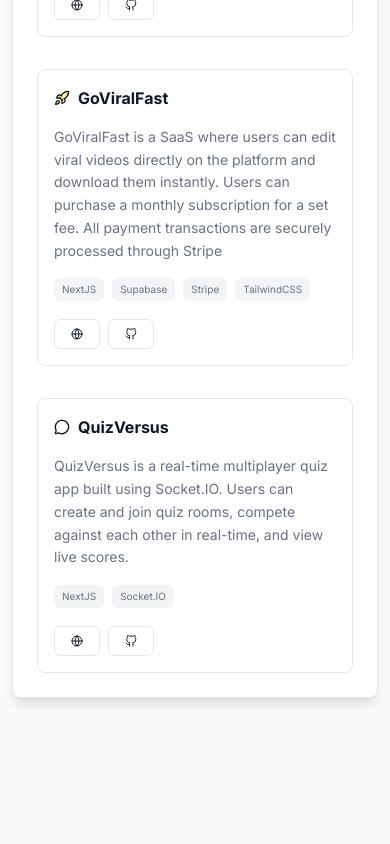
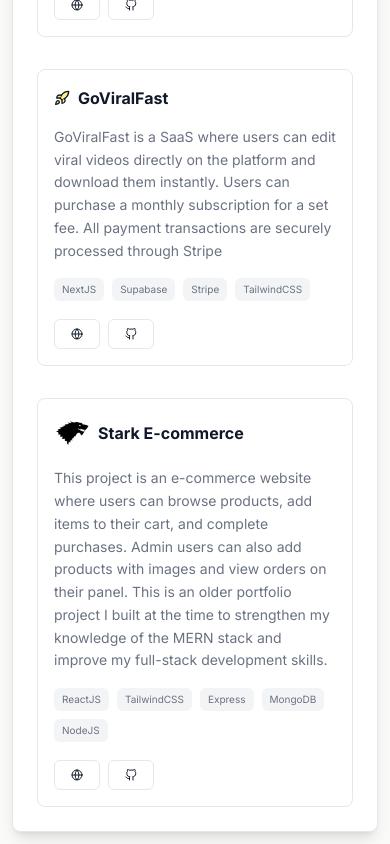
Before and after one commit to kaanmetep/portfolio, a Next.js app: page / in a window 390 px wide. Shown: the part 1497-2341 px from the top of the page. Before the commit the page ends 2207 px from the top, so only its background shows below. Built offline with nearby package versions, Linux system fonts and the light colour scheme.

Commit message:
add stark ecommerce project

```diff
--- a/components/Projects.jsx
+++ b/components/Projects.jsx
@@ -3,9 +3,10 @@
 import Image from "next/image";
 import image1 from "@/public/images/goviralfast/goviralfast1.png";
 import image2 from "@/public/images/deepintodev/deepintodev1.png";
-import image3 from "@/public/images/quizversus/quizversus1.png";
 import image4 from "@/public/images/knowusbetter/knowusbetter-logo.png";
 import image5 from "@/public/images/knowusbetter/knowusbetter1.png";
+import image6 from "@/public/images/starkecommerce/stark.png";
+import image7 from "@/public/images/starkecommerce/starkminilogo.png";
 const Projects = () => {
   return (
     <div className="flex flex-col gap-8">
@@ -48,13 +49,21 @@
         githubUrl="https://github.com/kaanmetep/goviralfast"
       />
       <ProjectCard
-        logo={<MessageCircle className="size-4 sm:size-5 md:size-7" />}
-        title="QuizVersus"
-        description="QuizVersus is a real-time multiplayer quiz app built using Socket.IO. Users can create and join quiz rooms, compete against each other in real-time, and view live scores."
-        image={image3}
-        technologies={["NextJS", "Socket.IO"]}
-        websiteUrl="https://quiz-versus.onrender.com/"
-        githubUrl="https://github.com/kaanmetep/quiz-versus"
+        logo={
+          <Image src={image7} alt="Stark E-commerce" width={36} height={36} />
+        }
+        title="Stark E-commerce"
+        description="This project is an e-commerce website where users can browse products, add items to their cart, and complete purchases. Admin users can also add products with images and view orders on their panel. This is an older portfolio project I built at the time to strengthen my knowledge of the MERN stack and improve my full-stack development skills."
+        image={image6}
+        technologies={[
+          "ReactJS",
+          "TailwindCSS",
+          "Express",
+          "MongoDB",
+          "NodeJS",
+        ]}
+        websiteUrl="https://stark-ecommerce-front.vercel.app/"
+        githubUrl="https://github.com/kaanmetep/stark-ecommerce"
       />
     </div>
   );
```
Also changed, not shown: public/images/starkecommerce/stark.png (added), public/images/starkecommerce/starkminilogo.png (added).
